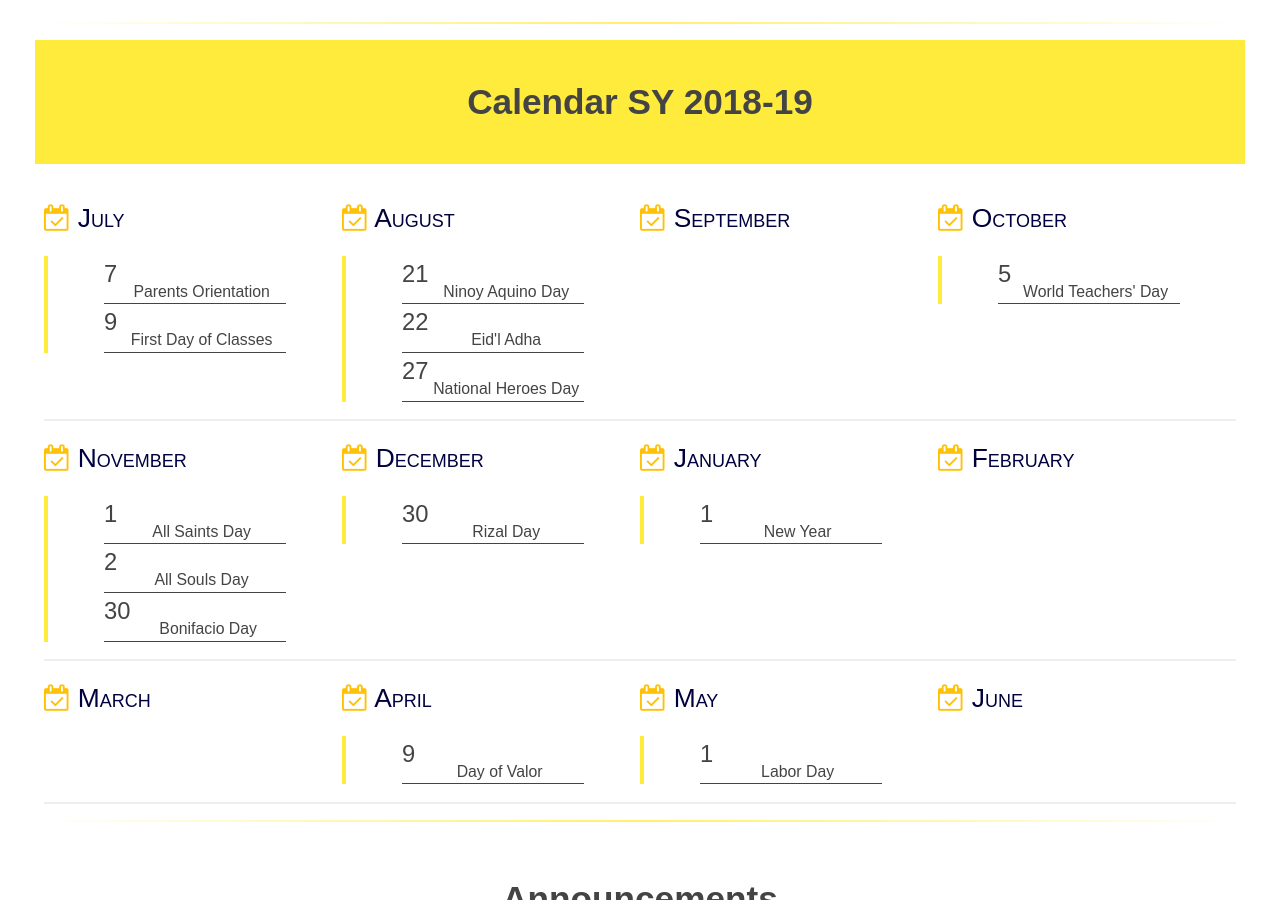
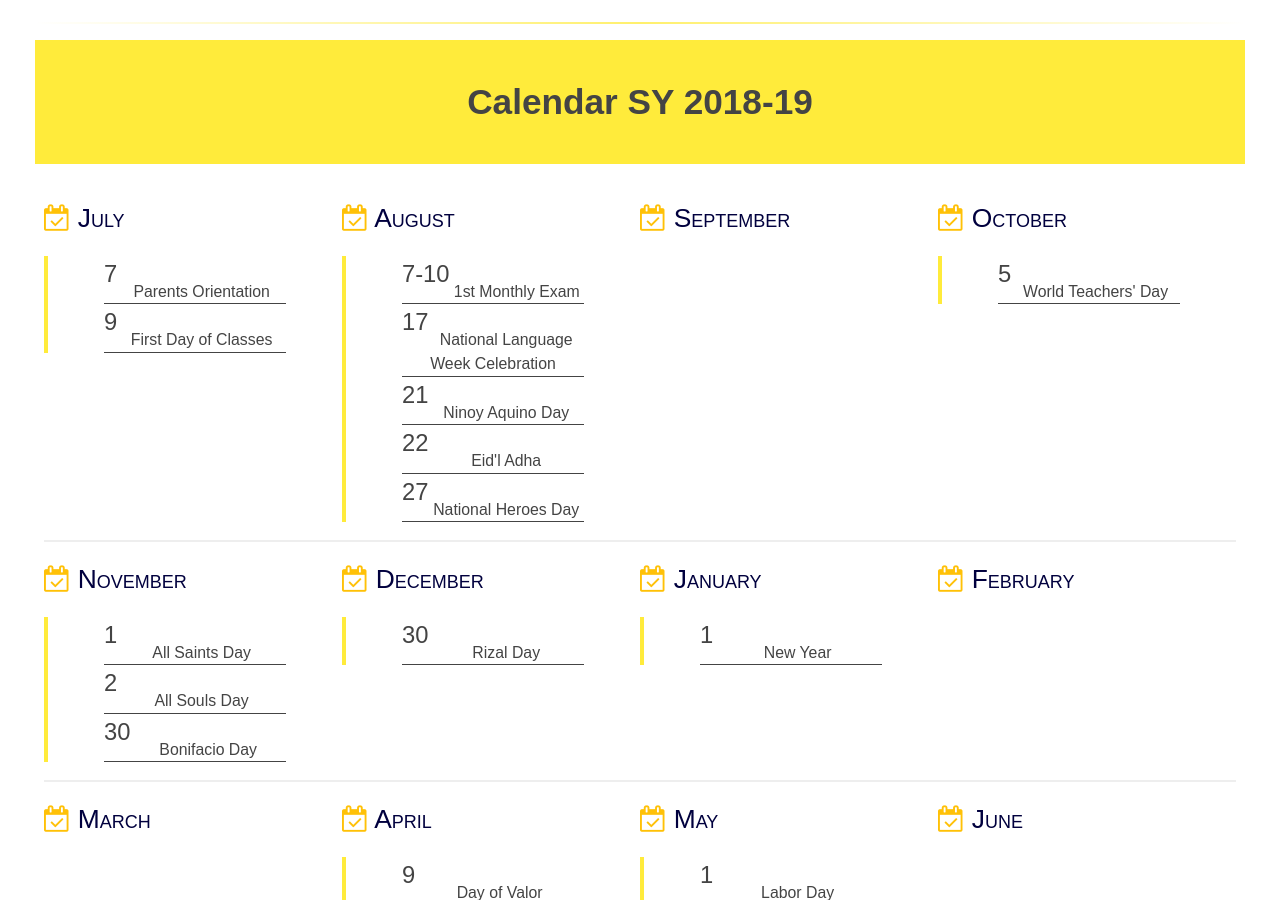
Before and after one commit to cmdcph/cmdcph.github.io, a Jekyll site: the page built from index.md, in a window 1280 px wide and 900 px high, scrolled down 1866 px. Built offline with Jekyll 4.4.1, drawn with Linux system fonts in a browser that asks for light colours.

Commit message:
Updated August

```diff
--- a/_calendar_months/august.markdown
+++ b/_calendar_months/august.markdown
@@ -4,6 +4,10 @@ position: 1
 year: 2018
 index: 2
 events:
+- day: 7-10
+  title: 1st Monthly Exam
+- day: 17
+  title: National Language Week Celebration
 - day: 21
   title: Ninoy Aquino Day
 - day: 22
```
